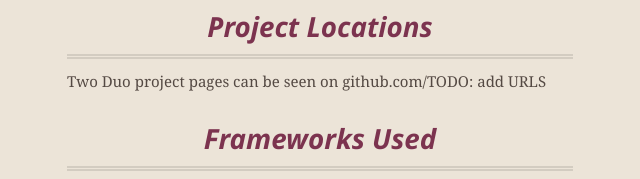
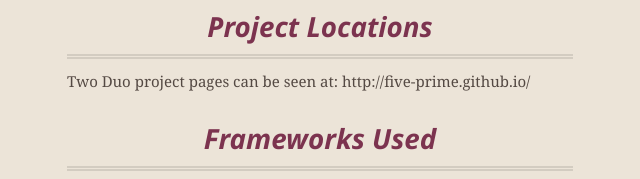
Before and after one commit to five-prime/Two-Duo, a plain HTML site: page index.html in a window 1280 px wide. Shown: the part 399-578 px from the top of the page, 320-960 px from the left. Drawn offline with nearby package versions, Linux system fonts and the light colour scheme.

Commit message:
Update index.html

```diff
--- a/index.html
+++ b/index.html
@@ -55,7 +55,8 @@ The application itself was written in Javascript, and was developed just to put
 <h3>
 <a id="project-locations" class="anchor" href="#project-locations" aria-hidden="true"><span aria-hidden="true" class="octicon octicon-link"></span></a>Project Locations</h3>
 
-<p>Two Duo project pages can be seen on github.com/TODO: add URLS</p>
+<p>Two Duo project pages can be seen at:
+        http://five-prime.github.io/</p>
 
 <h3>
 <a id="frameworks-used" class="anchor" href="#frameworks-used" aria-hidden="true"><span aria-hidden="true" class="octicon octicon-link"></span></a>Frameworks Used</h3>
```
